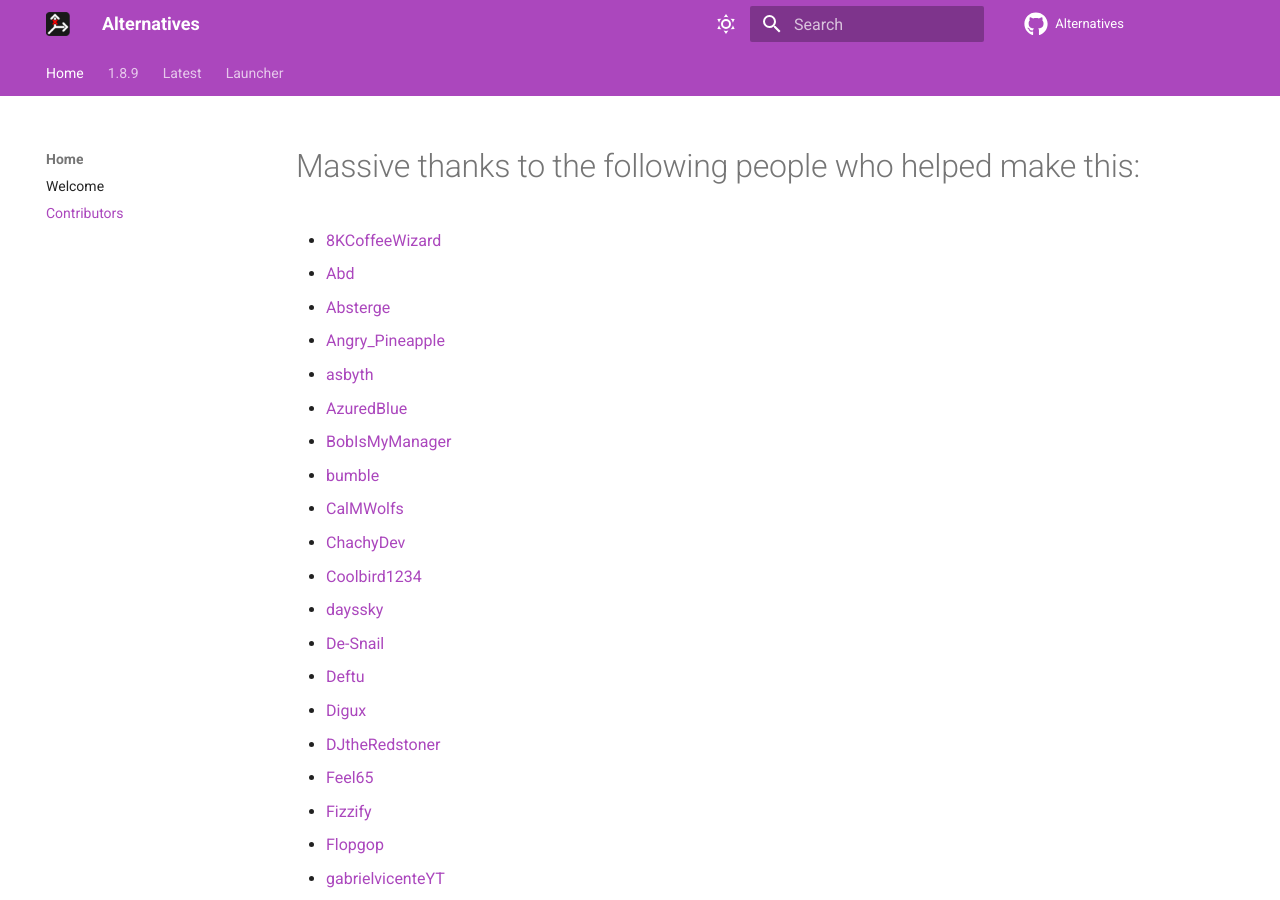
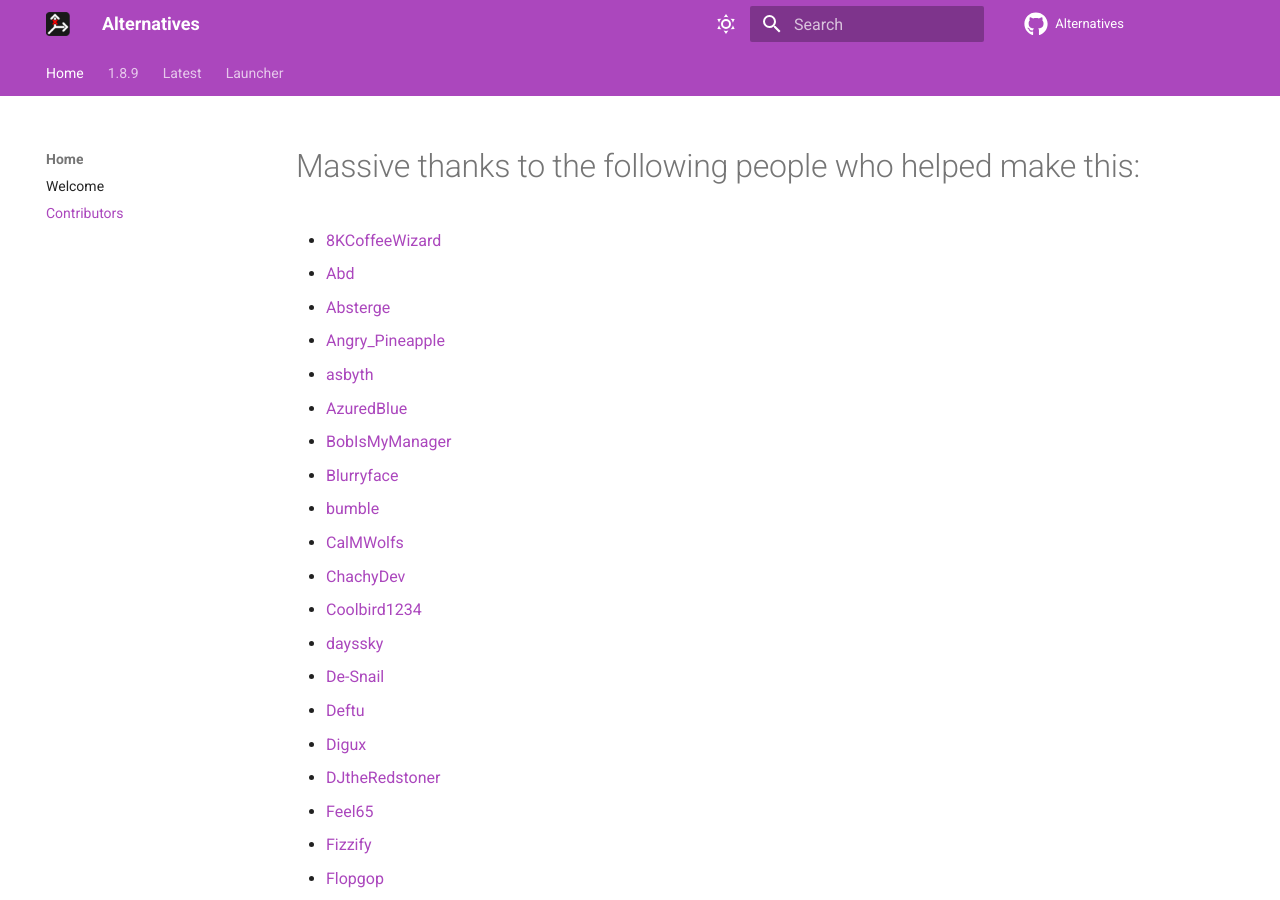
Before and after one commit to MicrocontrollersDev/Alternatives, an MkDocs documentation site: the page built from docs/contributors.md, in a window 1280 px wide and 900 px high. Built offline with MkDocs 1.6.1 and Material for MkDocs 9.7.7, drawn with Linux system fonts in a browser that asks for light colours; comment, search, counter and statistics services are not loaded.

Commit message:
Add myself to contributors.md

```diff
--- a/docs/contributors.md
+++ b/docs/contributors.md
@@ -7,6 +7,7 @@
 * [asbyth](https://github.com/asbyth)
 * [AzuredBlue](https://github.com/AzuredBlue)
 * [BobIsMyManager](https://github.com/BobIsMyManager)
+* [Blurryface](https://blurry.gay)
 * [bumble](https://github.com/itsbumble)
 * [CalMWolfs](https://github.com/CalMWolfs)
 * [ChachyDev](https://github.com/ChachyDev)
```
